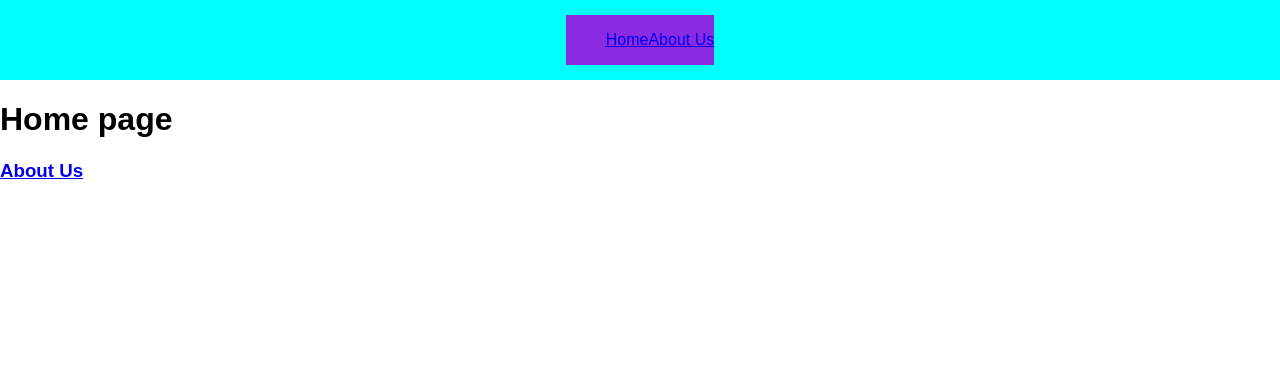
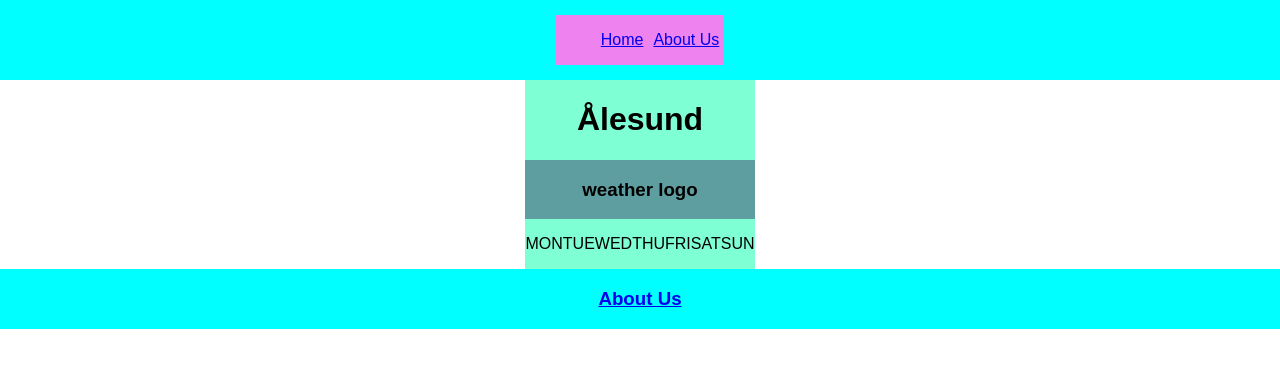
Before and after one commit to eirikimrik/weatherapp, a React (Create React App) app: page / in a window 1280 px wide. Shown: the top 368 px of the page. Built offline with nearby package versions, Linux system fonts and the light colour scheme.

Commit message:
added some divs to home page + adjusted footer a bit

```diff
--- /dev/null
+++ b/src/components/Footer.css
@@ -0,0 +1,5 @@
+.container {
+    background-color: aqua;
+    display: flex;
+    justify-content: center;
+}
--- a/src/components/Footer.js
+++ b/src/components/Footer.js
@@ -1,4 +1,5 @@
 import React from 'react';
+import './Footer.css';
 
 
 function Footer() {
--- a/src/components/NavBar.css
+++ b/src/components/NavBar.css
@@ -7,18 +7,17 @@
     display: flex;
     justify-content: center;
     align-items: center;
-    position: relative;
     height: 80px;
 
 }
 
 .nav__menu {
-    background-color: blueviolet;
+    display: flex;
+    background-color: violet;
 
 }
 
 .nav__item {
-    display: inline;
-
+    padding: 5px;
 
 }
--- a/src/components/NavBar.js
+++ b/src/components/NavBar.js
@@ -8,12 +8,12 @@ function NavBar() {
             <nav className="nav_container">
                 <div className={"nav__menu"} id="nav-menu">
                     <ul className="nav__list">
-                        <li className="nav__item">
+                        <a className="nav__item">
                             <NavLink to="/" className="nav__link" >Home</NavLink>
-                        </li>
-                        <li className="nav__item">
+                        </a>
+                        <a className="nav__item">
                             <NavLink to="/about" className="nav__link" >About Us</NavLink>
-                        </li>
+                        </a>
                     </ul>
 
                 </div>
--- /dev/null
+++ b/src/pages/Home.css
@@ -0,0 +1,28 @@
+.wrapper {
+
+
+}
+
+.content {
+    display: grid;
+    justify-content: center;
+    align-items: center;
+}
+
+.locationContainer {
+    display: grid;
+    justify-content: center;
+    background-color: aquamarine;
+}
+
+.currentWeatherContainer {
+    display: grid;
+    justify-content: center;
+    background-color: cadetblue;
+}
+
+.upcomingWeatherContainer {
+    display: flex;
+    justify-content: center;
+    background-color: aquamarine;
+}
--- a/src/pages/Home.js
+++ b/src/pages/Home.js
@@ -1,10 +1,29 @@
 import React from "react";
+import "./Home.css";
 
 function Home() {
     return(
         <div className="wrapping">
             <div className="content" >
-                <h1>Home page</h1>
+                <div className="locationContainer">
+                    <h1>Ålesund</h1>
+
+                </div>
+                <div className="currentWeatherContainer">
+                    <h3>weather logo</h3>
+                </div>
+                <div className="upcomingWeatherContainer">
+                    <p>MON</p>
+                    <p>TUE</p>
+                    <p>WED</p>
+                    <p>THU</p>
+                    <p>FRI</p>
+                    <p>SAT</p>
+                    <p>SUN</p>
+
+                </div>
+
+
 
             </div>
 
```
